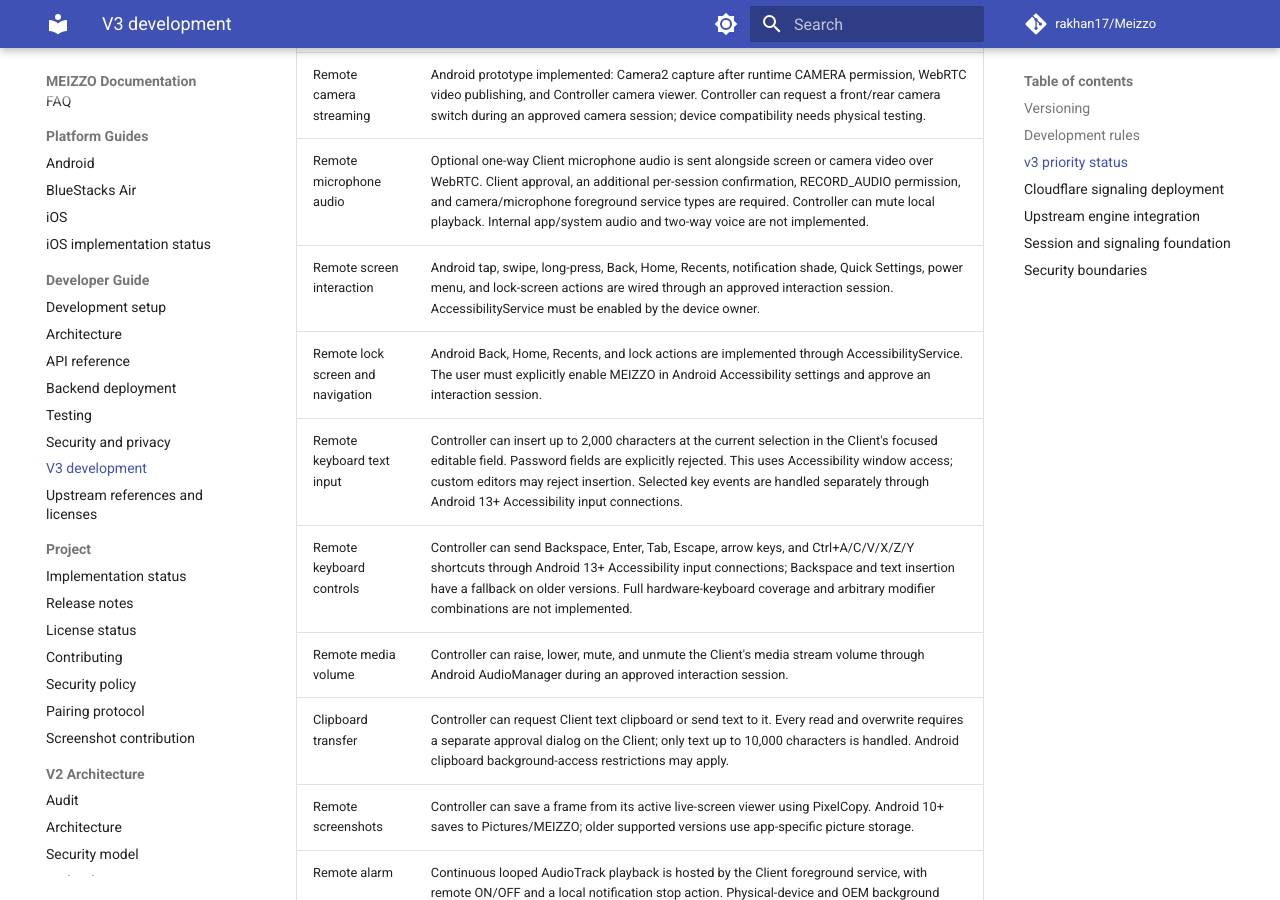
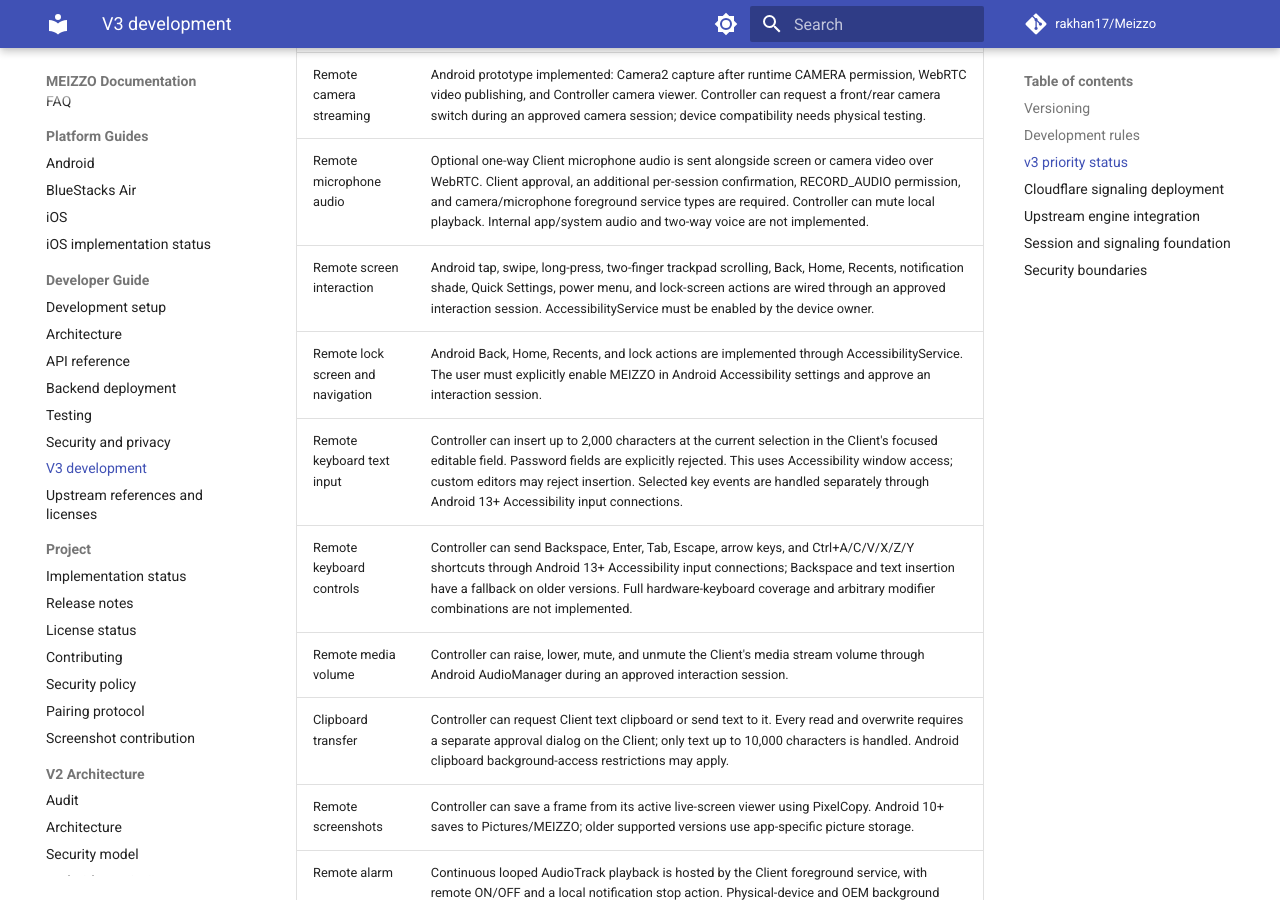
Before and after one commit to rakhan17/Meizzo, an MkDocs documentation site: the page built from docs/v3/README.md, in a window 1280 px wide and 900 px high, scrolled down 942 px. Built offline with MkDocs 1.6.1 and Material for MkDocs 9.7.7, drawn with Linux system fonts in a browser that asks for light colours; comment, search, counter and statistics services are not loaded.

Commit message:
Document two-finger remote scrolling

```diff
--- a/docs/v3/README.md
+++ b/docs/v3/README.md
@@ -24,7 +24,7 @@ This branch is the isolated development line for MEIZZO 3.x. The v2.5.0 stable l
 | Live screen streaming | Android prototype implemented: MediaProjection consent, WebRTC video publishing, Controller video rendering, ICE signaling, aspect-ratio-aware touch mapping, stats-driven sender bitrate ceiling, and bounded ICE-restart recovery. Requires physical-device/network testing and TURN before broad release. |
 | Remote camera streaming | Android prototype implemented: Camera2 capture after runtime CAMERA permission, WebRTC video publishing, and Controller camera viewer. Controller can request a front/rear camera switch during an approved camera session; device compatibility needs physical testing. |
 | Remote microphone audio | Optional one-way Client microphone audio is sent alongside screen or camera video over WebRTC. Client approval, an additional per-session confirmation, RECORD_AUDIO permission, and camera/microphone foreground service types are required. Controller can mute local playback. Internal app/system audio and two-way voice are not implemented. |
-| Remote screen interaction | Android tap, swipe, long-press, Back, Home, Recents, notification shade, Quick Settings, power menu, and lock-screen actions are wired through an approved interaction session. AccessibilityService must be enabled by the device owner. |
+| Remote screen interaction | Android tap, swipe, long-press, two-finger trackpad scrolling, Back, Home, Recents, notification shade, Quick Settings, power menu, and lock-screen actions are wired through an approved interaction session. AccessibilityService must be enabled by the device owner. |
 | Remote lock screen and navigation | Android Back, Home, Recents, and lock actions are implemented through AccessibilityService. The user must explicitly enable MEIZZO in Android Accessibility settings and approve an interaction session. |
 | Remote keyboard text input | Controller can insert up to 2,000 characters at the current selection in the Client's focused editable field. Password fields are explicitly rejected. This uses Accessibility window access; custom editors may reject insertion. Selected key events are handled separately through Android 13+ Accessibility input connections. |
 | Remote keyboard controls | Controller can send Backspace, Enter, Tab, Escape, arrow keys, and Ctrl+A/C/V/X/Z/Y shortcuts through Android 13+ Accessibility input connections; Backspace and text insertion have a fallback on older versions. Full hardware-keyboard coverage and arbitrary modifier combinations are not implemented. |
```
